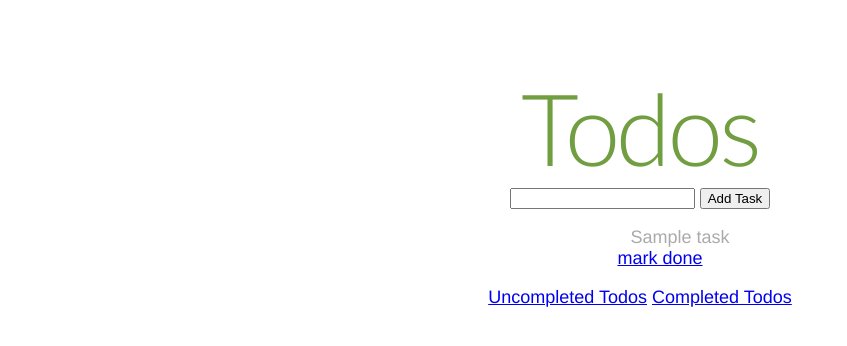
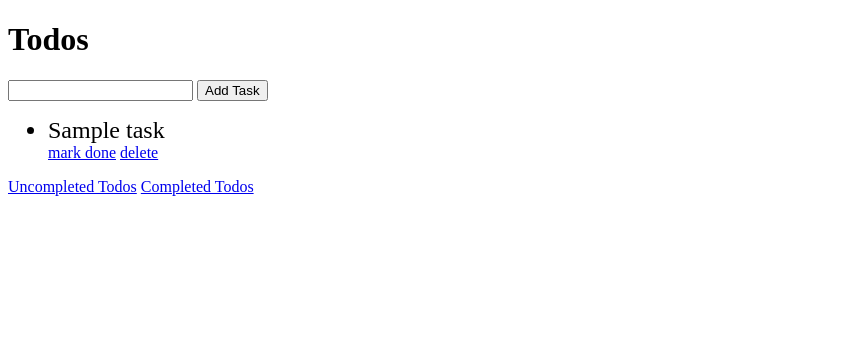
Before and after one commit to mariagus/todos, a PHP site: template templates/index.php in a window 1280 px wide. Shown: the top 346 px of the page, without its empty margins (0-847 px from the left). Run offline with PHP 8.4, Linux system fonts and the light colour scheme; the template is opened without the code that fills it: most values are stand-ins (such as "Sample title", 1, 10 or a date in 2020).

Commit message:
add delete controller

```diff
--- a/app/dependencies.php
+++ b/app/dependencies.php
@@ -43,6 +43,7 @@ return function (ContainerBuilder $containerBuilder) {
     $container['GetUncompletedController'] = DI\factory('\App\Factories\GetUncompletedControllerFactory');
     $container['GetCompletedController'] = DI\factory('\App\Factories\GetCompletedControllerFactory');
     $container['AddTaskController'] = DI\factory('\App\Factories\AddTaskControllerFactory');
+    $container['MarkCompletedController'] = DI\factory('\App\Factories\MarkCompletedFactory');
 
     $containerBuilder->addDefinitions($container);
 };
--- a/app/routes.php
+++ b/app/routes.php
@@ -9,4 +9,5 @@ return function (App $app) {
     $app->get('/', 'GetUncompletedController');
     $app->get('/completed', 'GetCompletedController');
     $app->post('/', 'AddTaskController');
+    $app->get('/markDone', 'MarkCompletedController');
 };
--- a/templates/index.php
+++ b/templates/index.php
@@ -5,25 +5,11 @@
     <title>Slim 4</title>
     <link href='//fonts.googleapis.com/css?family=Lato:300' rel='stylesheet' type='text/css'>
     <style>
-        body {
-            margin: 50px 0 0 0;
-            padding: 0;
-            width: 100%;
-            font-family: "Helvetica Neue", Helvetica, Arial, sans-serif;
-            text-align: center;
-            color: #aaa;
-            font-size: 18px;
-        }
-
-        h1 {
-            color: #719e40;
-            letter-spacing: -3px;
-            font-family: 'Lato', sans-serif;
-            font-size: 100px;
-            font-weight: 200;
-            margin-bottom: 0;
+        li {
+            font-size: 1.5rem;
         }
     </style>
+
 </head>
 <body>
 <h1>Todos</h1>
@@ -33,7 +19,9 @@
 </form>
 <ul>
 <?php foreach ($todos as $todo) {
-    echo '<ul>' . $todo['task'] . '</ul><a href="/?id=' . $todo['id'] . '">mark done</a>';
+    echo '<li>' . $todo['task'] .
+        '</li><a href="/markDone?id=' . $todo['id'] . '">mark done</a>
+            <a href="/delete?id=' . $todo['id'] . '">delete</a>';
 } ?>
 </ul>
 <a href="/">Uncompleted Todos</a>
```
Also changed, not shown: src/Controllers/DeleteController.php (added, +10 -0 lines), src/Controllers/MarkCompletedController.php (+17 -0 lines), src/Factories/MarkCompletedFactory.php (added, +17 -0 lines), src/Models/TasksModel.php (+8 -5 lines).
